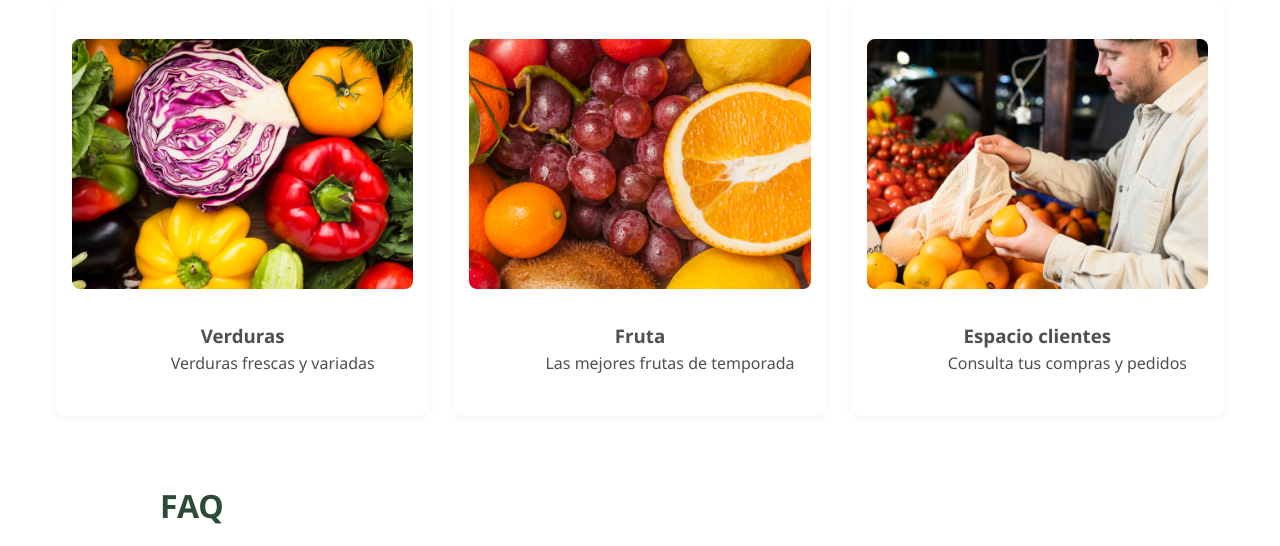
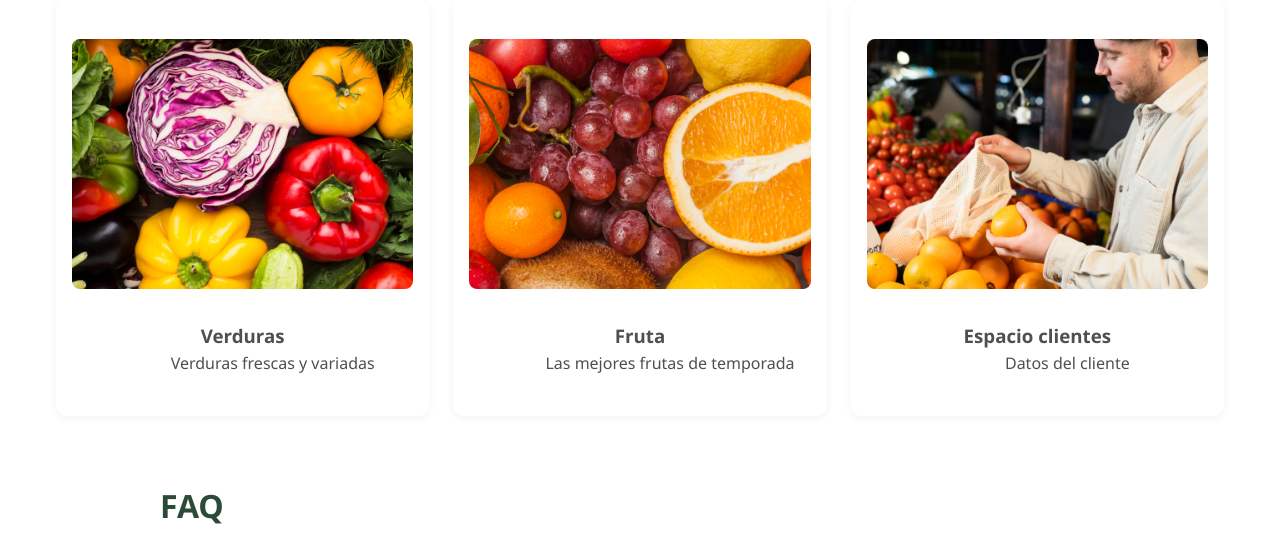
Before and after one commit to lluis22-mas/MiniMarketProject, a Flask app: page / in a window 1280 px wide. Shown: the part 1058-1604 px from the top of the page. Run offline with Flask 3, Linux system fonts and the light colour scheme.

Commit message:
Ajustes en index y readme

```diff
--- a/templates/index.html
+++ b/templates/index.html
@@ -36,7 +36,7 @@
       <article class="tarjeta">
         <img src="{{ url_for('static', filename='img/index/espacioclientes.jpg') }}" alt="Espacio Clientes" />
         <h3>Espacio clientes</h3>
-        <p>Consulta tus compras y pedidos</p>
+        <p>Datos del cliente</p>
       </article>
     </a>
 
```
